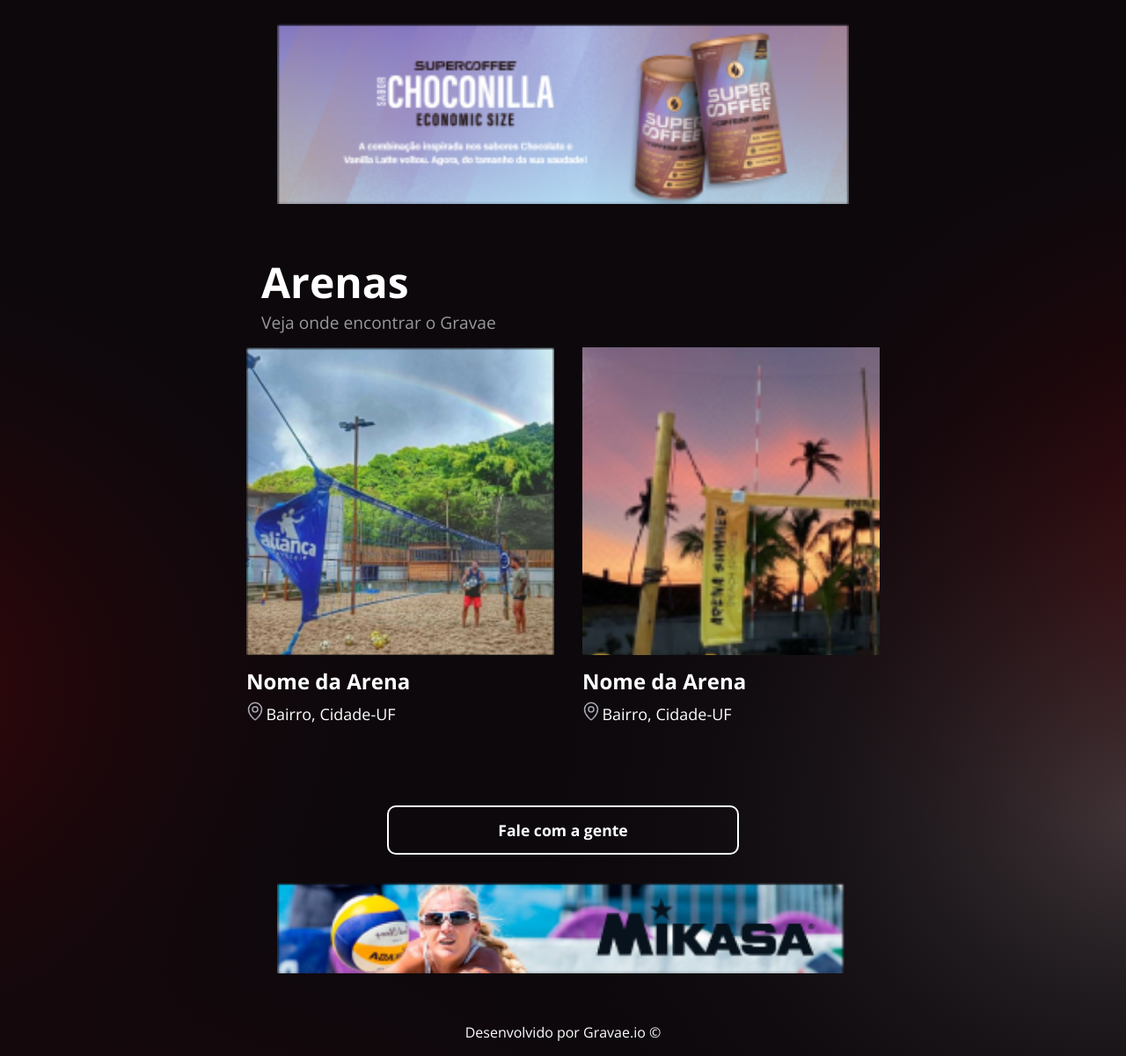
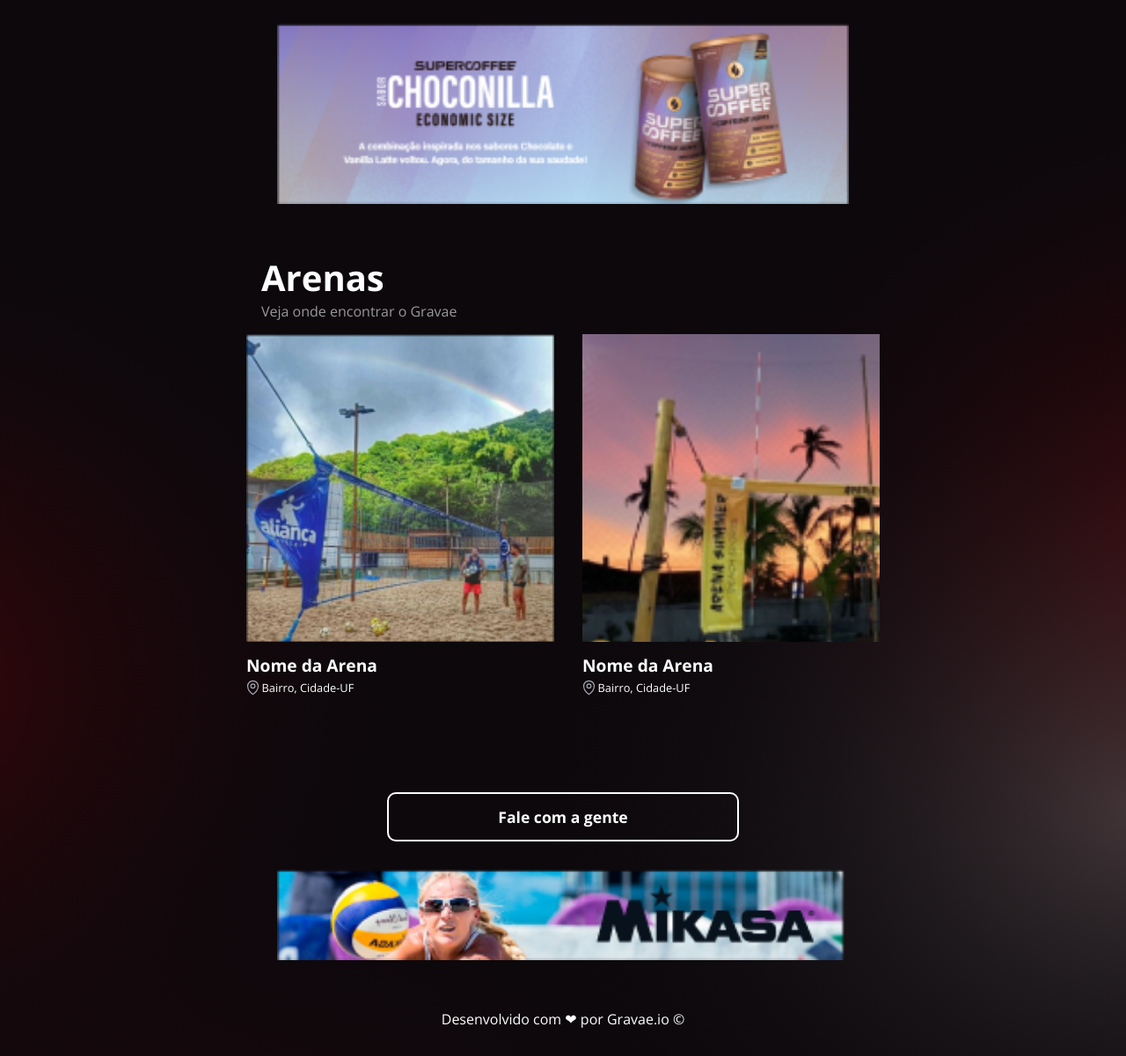
Before and after one commit to EricTSC/Webpage-video-Gravae-app-v1.1, a plain HTML site: page index.html in a window 1280 px wide. Shown: the part 586-1787 px from the top of the page at 88% size. Drawn offline with nearby package versions, Linux system fonts and the light colour scheme.

Commit message:
Little Ajusts

```diff
--- a/index.html
+++ b/index.html
@@ -7,15 +7,14 @@
     <meta name="viewport" content="width=device-width, initial-scale=1.0">
     <title>Compartilhado por Gravae App</title>
     <link rel="stylesheet" href="style.css">
-    <script src="./script.js"></script>
     <link rel="shortcut icon" type="image/x-icon" href="./Images/Favicon_Gravae.png">
 
     <meta property="og:image" content={video.thumbnail} />
 
     <meta property="og:site_name" content="Gravae" />
-    <meta property="og:title" content="Compartilhado por Gravae App" />
+    <meta property="og:title" content="Olho no lance" />
     <meta property="og:description"
-        content="Assista replays em alta qualidade das suas melhores (e piores) jogadas de maneira simples e fácil." />
+        content="Assista replays em alta qualidade das suas melhores (e piores) jogadas." />
 
     <meta property="og:type" content="website" />
     <meta property="og:image:type" content="image/png" />
@@ -31,7 +30,7 @@
     <section class="section1">
         <img src="./Images/GRAVAE_LOGO(Branco).png" alt="GRAVAE-LOGO" id="logo">
 
-        <!-- Vídeo fica aqui -->
+        <!-- VÍDEO FICA AQUI! -->
         <video autoplay="" controls="" width="100%" muted="">
             <source
                 src="https://gravae.s3.amazonaws.com/ArenaTest/quadra07_camera01/watermark-1675536689253-2023-02-04T18-42-11.mp4"
@@ -39,7 +38,7 @@
             Your browser does not support the video tag.
         </video>
 
-        <!-- Botões fica aqui -->
+        <!-- BOTÕES DE DOWNLOAD DO APP AQUI -->
         <a href="https://www.apple.com/br/app-store/" target="_blank"><button>
                 <object class="icons" data="./Images/Apple-Store-icon.svg" type=""></object>
                 Baixe o app para iPhone</button></a>
@@ -47,18 +46,19 @@
                 <object class="icons" data="./Images/Playstore-icon.svg" type=""></object>
                 Baixe o app para Android</button></a>
 
-        <!-- 1° Anuncio aparece aqui -->
+        <!-- 1° ANUNCIO APARECE AQUI -->
         <img src="./Images/Ad02 (320x100).png" alt="Anuncio-01" class="banners-ads">
 
-        <!-- Seção 02 normalmente vista para quem rola a tela toda pra baixo -->
     </section>
+
+            <!-- SEÇOES ABAIXO APARARECEM PARA QUEM ROLA A TELA PRA BAIXO -->
     <section class="section2">
         <div class="text-box">
             <h1>Arenas</h1>
             <p>Veja onde encontrar o Gravae</p>
         </div>
 
-        <!-- Carrossel com as imagens e nomes das arenas -->
+        <!-- CARROSSEL COM IMAGEM E NOME DAS ARENAS -->
         <div class="container">
             <!--
             <button class="arrow-left control" aria-label="Previous image">◀</button>
@@ -95,17 +95,19 @@
                 </div>
             </div>
         </div>
+        <!-- CARROSSEL REACT COM IMAGEM E NOME DAS ARENAS -->
 
-        <!-- Botão de suporte + Último anuncio -->
 
     </section>
 
+    <!-- Botão de suporte + Último anuncio -->
     <section class="section1">
         <a href="#"><button>Fale com a gente</button></a>
         <img src="./Images/Ad01 (320x50).png" alt="Anuncio-02" class="banners-ads">
     </section>
+
     <footer>
-        <p>Desenvolvido por Gravae.io ©</p>
+        <p>Desenvolvido com ❤ por Gravae.io ©</p>
     </footer>
 </body>
 
--- a/style.css
+++ b/style.css
@@ -21,7 +21,7 @@ footer {
 }
 
 h1 {
-    font-size: 3rem;
+    font-size: 2.5rem;
     margin: 0;
 }
 
@@ -65,16 +65,16 @@ video {
 }
 
 .text-box p {
-    font-size: 1.2rem;
+    font-size: 1rem;
     color: #999999;
     margin: 0;
 }
 
 .local-icon {
-    width: 1.5rem;
+    width: 1.2rem;
+    height: auto;
     margin-left: 0.2rem;
     margin-bottom: -0.5rem;
-    height: auto;
 }
 
 #logo {
@@ -137,6 +137,7 @@ button:hover {
 
 .slides h2 {
     margin: 0.5rem 0rem -0.2rem 0rem;
+    font-size: 1.2rem;
   }
 
 .slides li {
@@ -151,8 +152,9 @@ button:hover {
 
 .slides p {
     text-align: left;
-    margin-top: 14px;
-    font-size: 18px;
+    margin-top: 8px;
+    font-size: 0.8rem;
+
   }
 
 .container {
```
